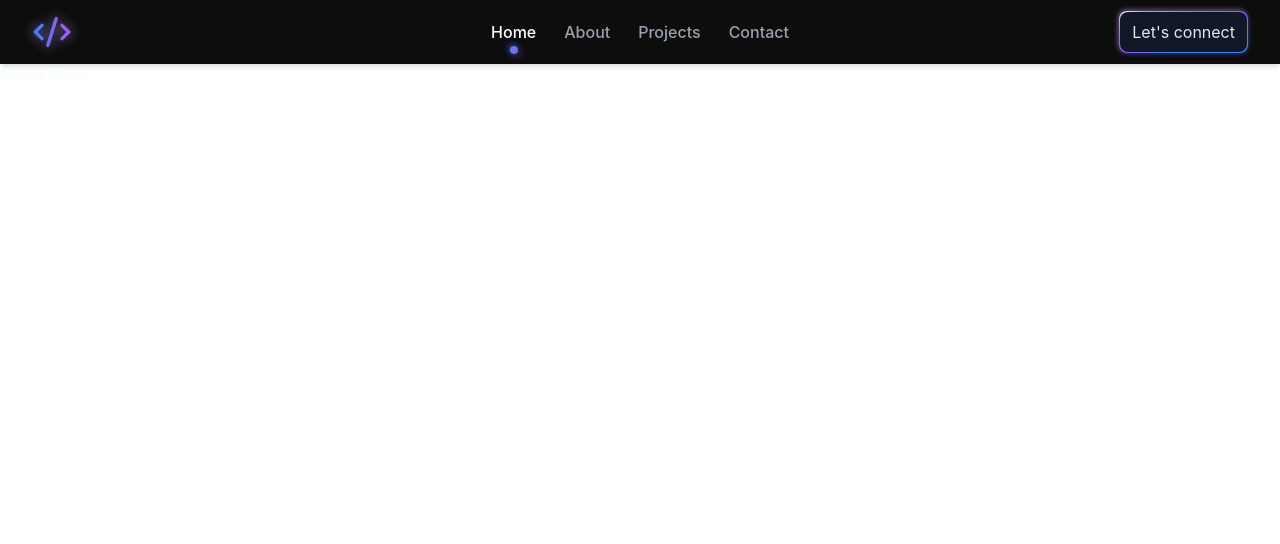
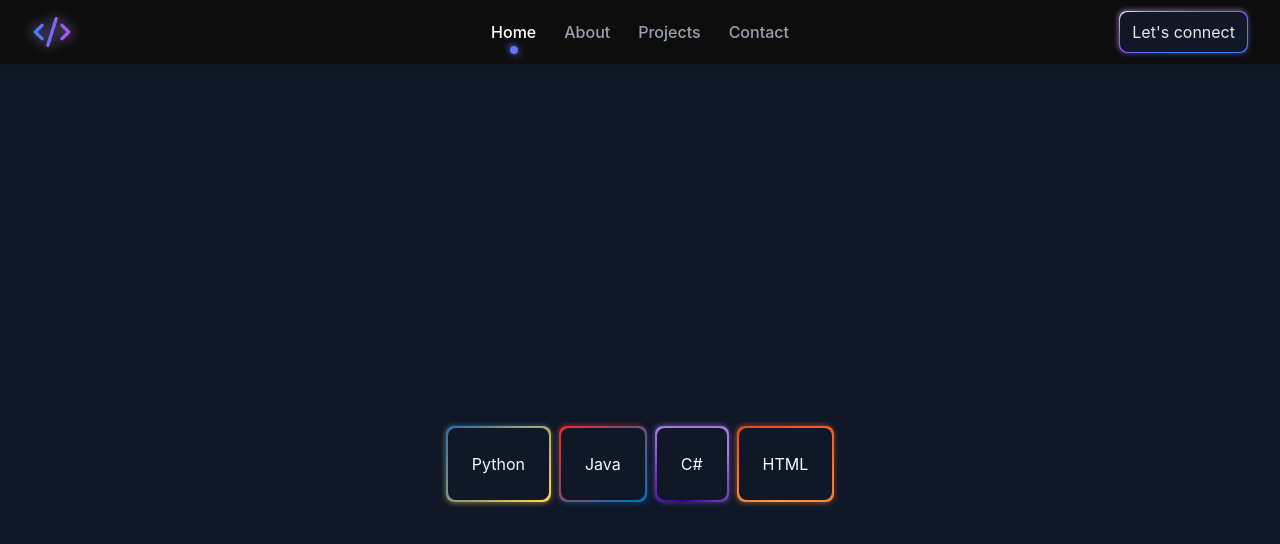
Before and after one commit to PeterKelemen2/cv-site, a Vue app: page / in a window 1280 px wide. Shown: the top 544 px of the page. Built offline with nearby package versions, Linux system fonts and the light colour scheme.

Commit message:
Add basic scaffolding to home view

```diff
--- a/src/views/HomeView.vue
+++ b/src/views/HomeView.vue
@@ -1,5 +1,22 @@
-<script setup></script>
+<script setup>
+import GradientBorderCard from '@/components/GradientBorderCard.vue'
+</script>
 
-<template>Home View</template>
+<template>
+  <div class="bg-gray-900 min-h-screen flex items-center justify-center gap-2">
+    <GradientBorderCard :border-width="2" :colors="['#3672a4', '#ffd248']">
+      <div class="p-6">Python</div>
+    </GradientBorderCard>
+    <GradientBorderCard :border-width="2" :colors="['#ea2d2e', '#0074bd']">
+      <div class="p-6">Java</div>
+    </GradientBorderCard>
+    <GradientBorderCard :border-width="2" :colors="['#a37add', '#a37add', '#360092']">
+      <div class="p-6">C#</div>
+    </GradientBorderCard>
+    <GradientBorderCard :border-width="2" :colors="['#e44d26', '#f16529', '#f7a541']">
+      <div class="p-6">HTML</div>
+    </GradientBorderCard>
+  </div>
+</template>
 
 <style scoped></style>
```
